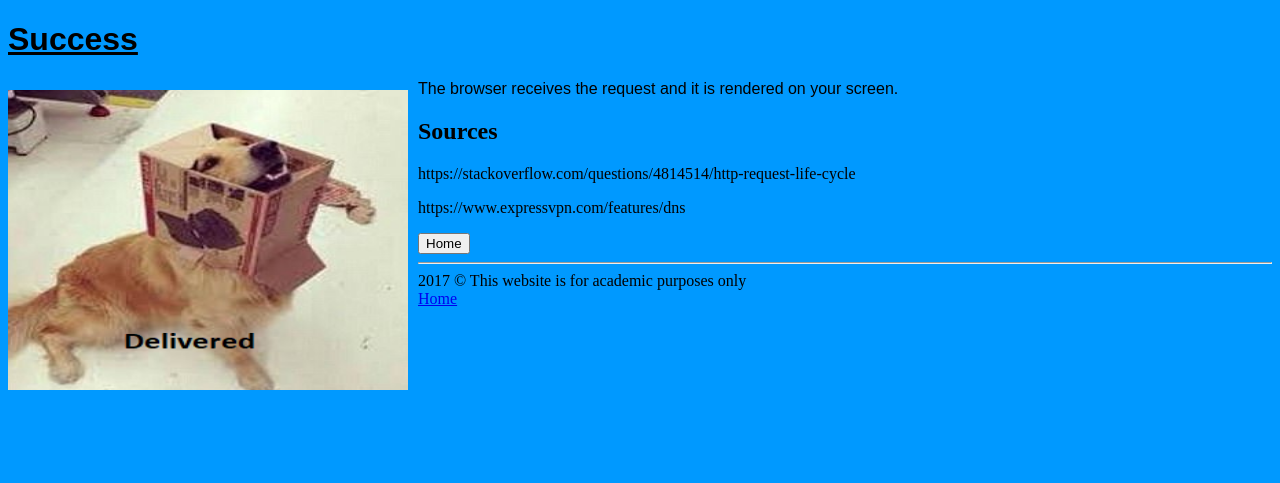
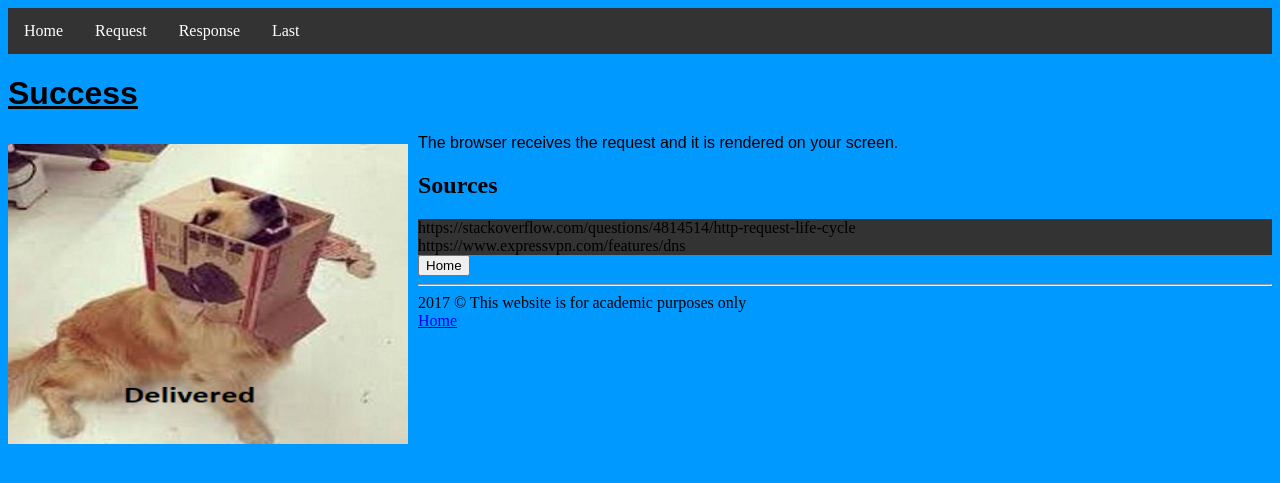
Before and after one commit to alerodriguezz/cst336, a PHP site: page /HW/hw1/finale.html in a window 1280 px wide. Shown: the top 483 px of the page. Run offline with PHP 8.4, Linux system fonts and the light colour scheme.

Commit message:
hw 1 fix

```diff
--- a/HW/hw1/css/styles.css
+++ b/HW/hw1/css/styles.css
@@ -30,3 +30,27 @@
              font-family: Arial, Helvetica;
               text-decoration: underline;
         }
+
+        ul {
+    list-style-type: none;
+    margin: 0;
+    padding: 0;
+    overflow: hidden;
+    background-color: #333;
+}
+
+li {
+    float: left;
+}
+
+li a {
+    display: block;
+    color: white;
+    text-align: center;
+    padding: 14px 16px;
+    text-decoration: none;
+}
+
+li a:hover {
+    background-color: #111;
+}
--- a/HW/hw1/finale.html
+++ b/HW/hw1/finale.html
@@ -6,6 +6,13 @@
         <title> Final Step</title>
          <link href="css/styles.css" rel="stylesheet" type="text/css"/>
     </head>
+       <!--Navigation Bar Code-->
+        <ul>
+          <li><a class="active" href="index.html">Home</a></li>
+          <li><a href="theRequest.html">Request</a></li>
+          <li><a href="theResponse.html">Response</a></li>
+           <li><a href="finale.html">Last</a></li>
+        </ul>
 
    <h1>Success</h1>
    <img src= "img/Recieved.png" class="screenshot" width=400px height=300px align="center" />
```
Also changed, not shown: HW/hw1/index.html (+7 -3 lines), HW/hw1/theRequest.html (+8 -0 lines), HW/hw1/theResponse.html (+7 -0 lines).
